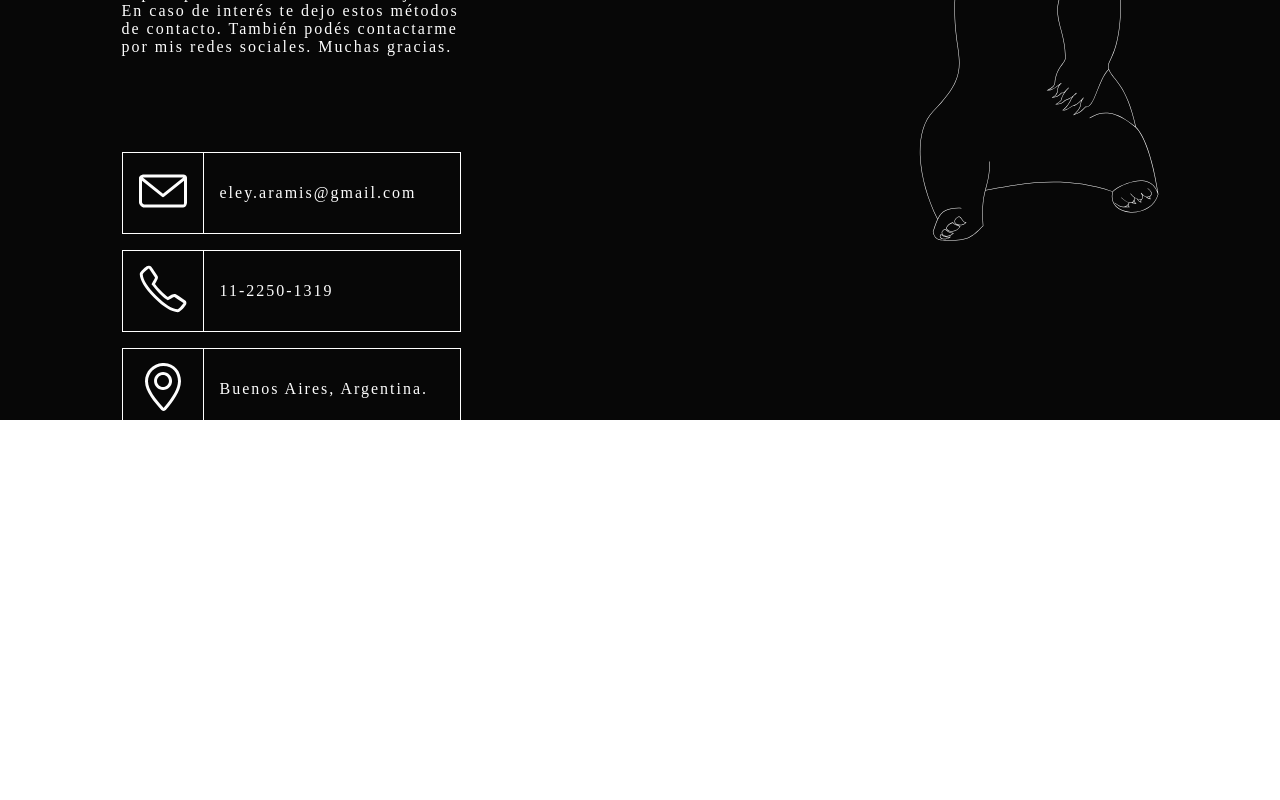
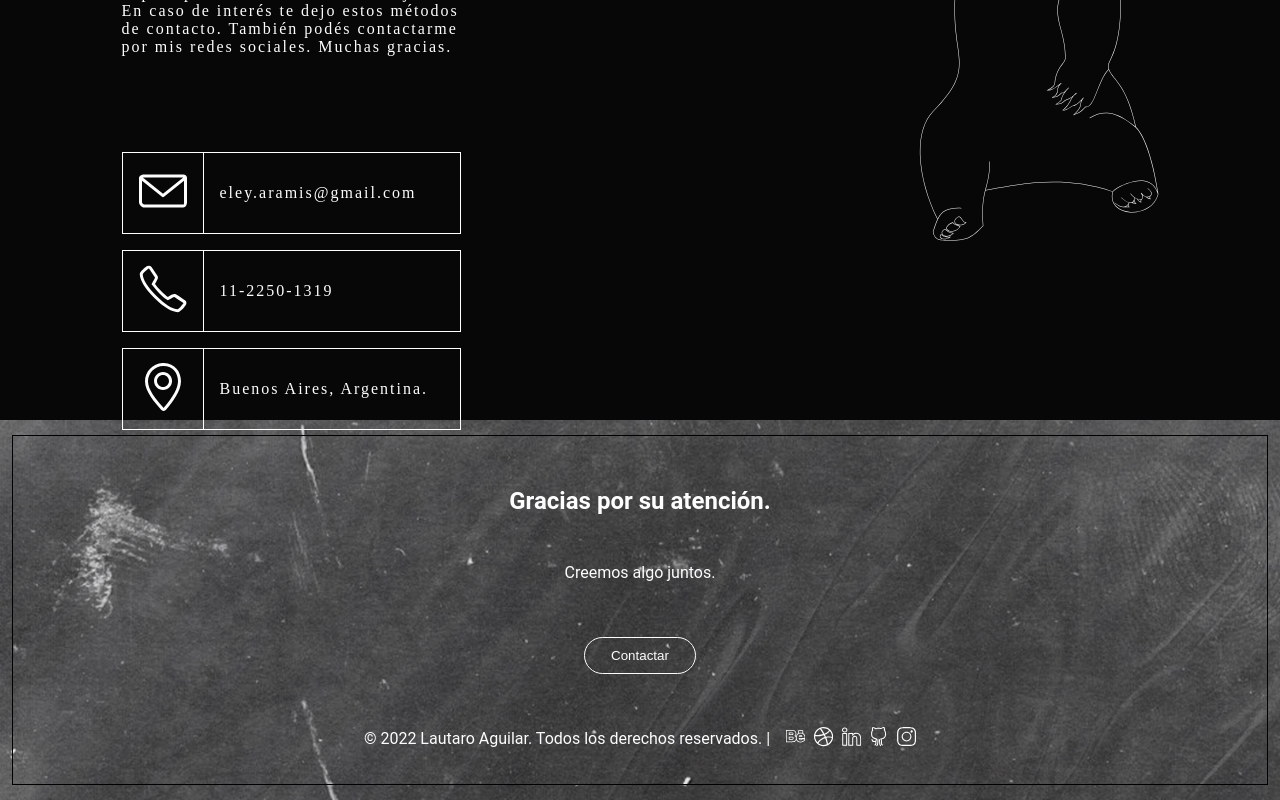
Before and after one commit to lautaroAguilar/portfolio, a React (Create React App) app: page / in a window 1280 px wide. Shown: the part 2780-3580 px from the top of the page. Before the commit the page ends 3226 px from the top, so only its background shows below. Built offline with nearby package versions, Linux system fonts and the light colour scheme; a web font is replaced by a local one.

Commit message:
footer practicamente terminado

```diff
--- a/src/App.js
+++ b/src/App.js
@@ -2,14 +2,16 @@ import Home from "./containers/Home";
 import About from "./containers/About";
 import Works from "./containers/Works";
 import Contact from "./containers/Contact";
+import Footer from "./containers/Footer";
 
 
 function App() {
   return <div className="App">
-    <Home></Home>
-    <About></About>
-    <Works></Works>
-    <Contact></Contact>
+    <Home/>
+    <About/>
+    <Works/>
+    <Contact/>
+    <Footer/>
   </div>;
 }
 
--- a/src/assets/css/Footer.css
+++ b/src/assets/css/Footer.css
@@ -0,0 +1,57 @@
+.Footer{
+    display: flex;
+    align-items: center;
+    justify-content: center;
+    height: 380px;
+    width: auto;
+    background-image: url("../media/footer.jpg");
+    background-size: cover;
+}
+
+.box{
+    display: flex;
+    flex-direction: column;
+    align-items: center;
+    justify-content: space-around;
+    border: 1px solid black;
+    height: 348px;
+    width: 98%;
+}
+
+.box__texts{
+    display: flex;
+    flex-direction: column;
+    align-items: center;
+    color: #fdfdfd;
+}
+
+.box__texts h4{
+    font-size: 24px;
+
+}
+
+.copy__links{
+    display: flex;
+    align-items: center;
+}
+
+.copy__links p{
+    color: #fdfdfd;
+}
+
+.links{
+    display: flex;
+    align-items: center;
+    justify-content: space-between;
+    width: 130px;
+    margin-left: 1rem;
+}
+
+.links a{
+    color: white;
+}
+
+.links svg{
+    height: 1.2rem;
+    width: 1.2rem;
+}
--- a/src/containers/Footer.js
+++ b/src/containers/Footer.js
@@ -1,9 +1,57 @@
-import React from 'react'
+import React from "react";
+import {
+  SlSocialBehance,
+  SlSocialDribbble,
+  SlSocialGithub,
+  SlSocialInstagram,
+  SlSocialLinkedin,
+} from "react-icons/sl";
+import "../assets/css/Footer.css";
 
 export default function Footer() {
   return (
     <>
-        <h2> Soy, Footer</h2>
+      <div className="Footer">
+        <div className="box">
+          <div className="box__texts">
+            <h4>Gracias por su atención.</h4>
+            <p>Creemos algo juntos.</p>
+          </div>
+          <button className="CTA">
+            <a>Contactar</a>
+          </button>
+          <div className="copy__links">
+            <p>© 2022 Lautaro Aguilar. Todos los derechos reservados. |</p>
+            <div className="links">
+              <div className="links__link">
+                <a href="">
+                  <SlSocialBehance />
+                </a>
+              </div>
+              <div className="links__link">
+                <a href="">
+                  <SlSocialDribbble />
+                </a>
+              </div>
+              <div className="links__link">
+                <a href="">
+                  <SlSocialLinkedin />
+                </a>
+              </div>
+              <div className="links__link">
+                <a href="">
+                  <SlSocialGithub />
+                </a>
+              </div>
+              <div className="links__link">
+                <a href="">
+                  <SlSocialInstagram />
+                </a>
+              </div>
+            </div>
+          </div>
+        </div>
+      </div>
     </>
-  )
+  );
 }
```
